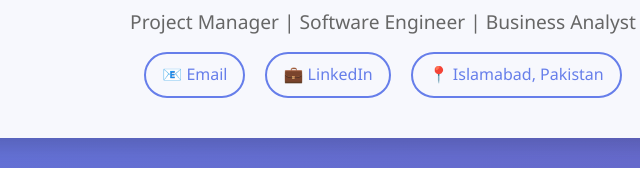
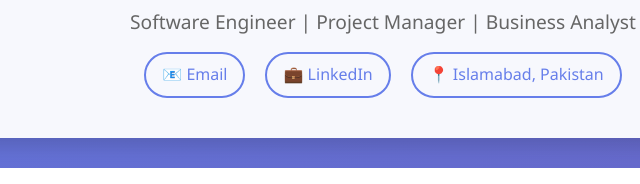
Before and after one commit to saqibfarooq2035-cyber/saqib-portfolio, a plain HTML site: page index.html in a window 1280 px wide. Shown: the part 305-489 px from the top of the page, 257-897 px from the left. Drawn offline with Linux system fonts and the light colour scheme.

Commit message:
Update index.html

```diff
--- a/index.html
+++ b/index.html
@@ -250,7 +250,7 @@
         <header>
     <img src="profile1.png" alt="Saqib Farooq" style="width: 150px; height: 150px; border-radius: 50%; object-fit: cover; margin-bottom: 20px; border: 5px solid #667eea; box-shadow: 0 10px 30px rgba(0,0,0,0.3);">
     <h1>SAQIB FAROOQ</h1>
-    <p>Project Manager | Software Engineer | Business Analyst</p>
+    <p>Software Engineer | Project Manager | Business Analyst</p>
             <div class="contact-info">
                 <a href="mailto:saqibfarooq2035@gmail.com">📧 Email</a>
                 <a href="https://www.linkedin.com/in/saqib-farooq-pm35" target="_blank">💼 LinkedIn</a>
```
